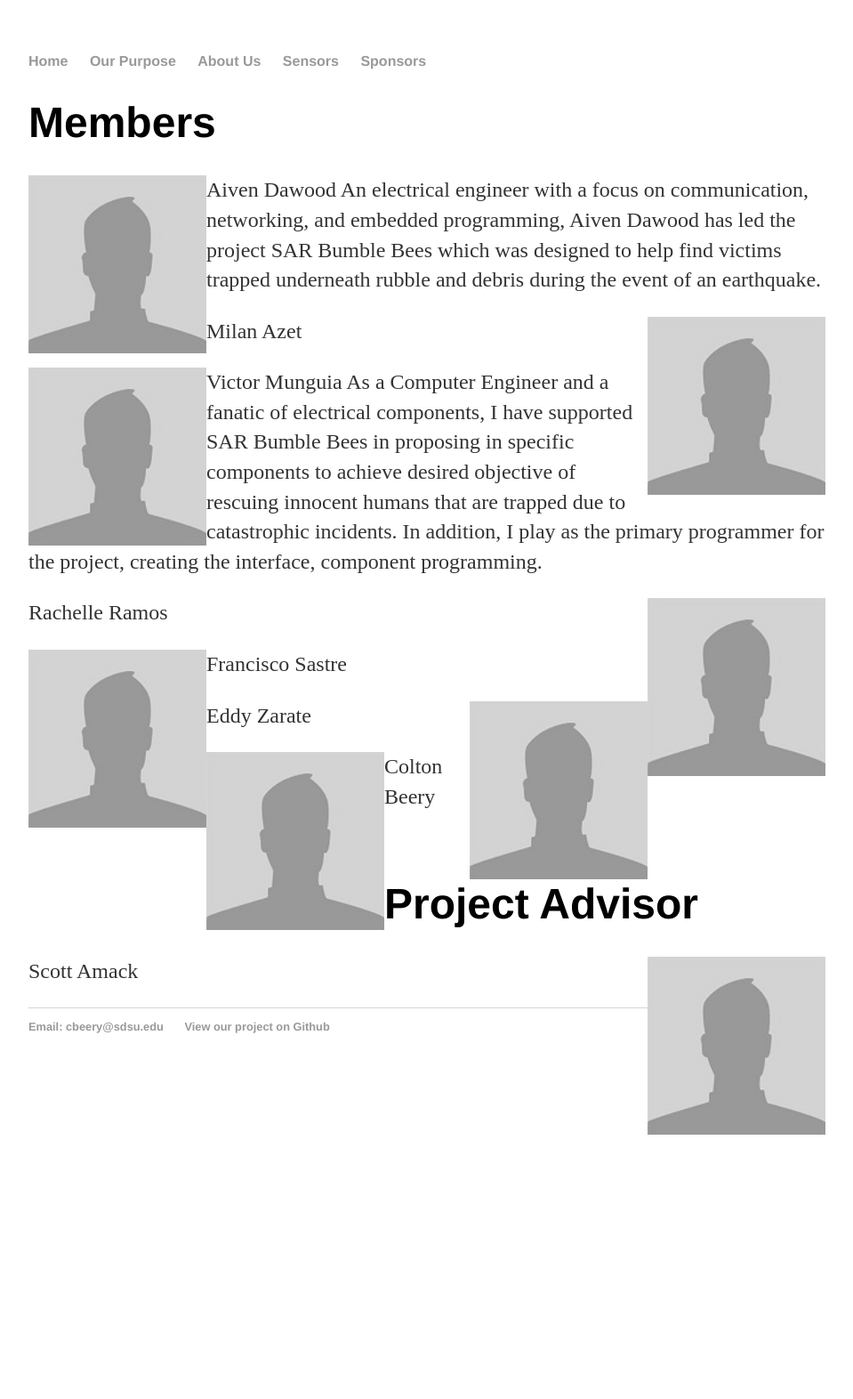
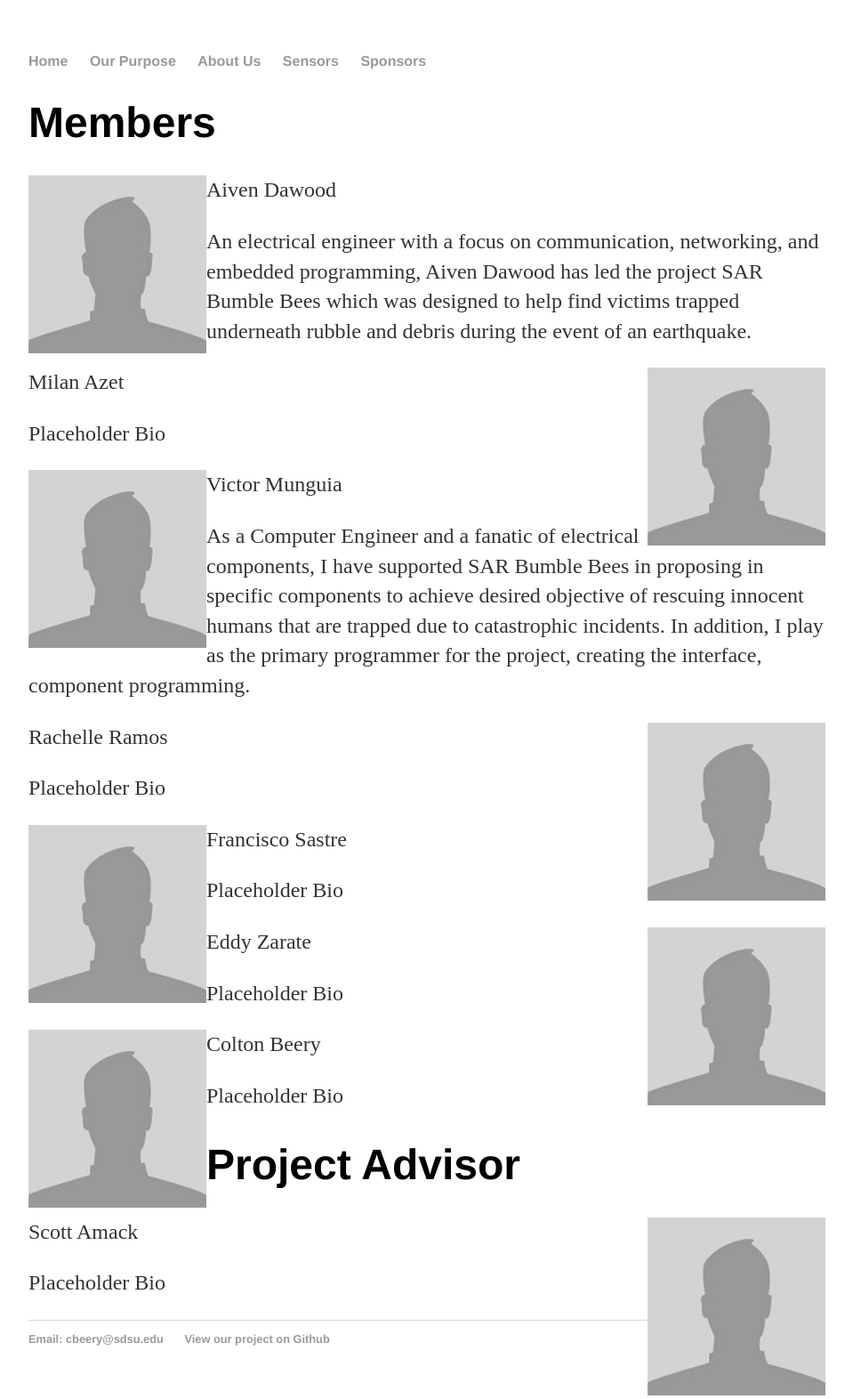
Before and after one commit to ColtonBeery/sarbumblebees, a Jekyll site: the page built from members/index.html, in a window 1280 px wide. Shown: the whole page at 89% size, without its empty margins (160-1119 px from the left). Built offline with Jekyll 4.4.1, drawn with Linux system fonts in a browser that asks for light colours; before the commit the page ends 1275 px from its top, so only the background shows below that.

Commit message:
Added placeholder bios
Added placeholder bios for previewing what they will look like when I finish messing around with the styling.

```diff
--- a/members/index.html
+++ b/members/index.html
@@ -6,32 +6,36 @@
 	<h1>Members</h1>
 
 		<img src="/members/Headshot-Placeholder.jpg" alt="Placeholder Image" style="float:left;width:200px;height:200px;">
-		<p>Aiven Dawood
-			An electrical engineer with a focus on communication, networking, and embedded programming, Aiven Dawood has led the project SAR Bumble Bees which was designed to help find victims trapped underneath rubble and debris during the event of an earthquake.
-		</p>
+		<p>Aiven Dawood</p>
+		<p>An electrical engineer with a focus on communication, networking, and embedded programming, Aiven Dawood has led the project SAR Bumble Bees which was designed to help find victims trapped underneath rubble and debris during the event of an earthquake.	</p>
 
 		<img src="/members/Headshot-Placeholder.jpg" alt="Placeholder Image" style="float:right;width:200px;height:200px;">
 		<p>Milan Azet</p>
+		<p>Placeholder Bio</p>
 
 		<img src="/members/Headshot-Placeholder.jpg" alt="Placeholder Image" style="float:left;width:200px;height:200px;">
-		<p>Victor Munguia
-			As a Computer Engineer and a fanatic of electrical components, I have supported SAR Bumble Bees in proposing in specific components to achieve desired objective of rescuing innocent humans that are trapped due to catastrophic incidents. In addition, I play as the primary programmer for the project, creating the interface, component programming.
-		</p>
+		<p>Victor Munguia</p>
+		<p>As a Computer Engineer and a fanatic of electrical components, I have supported SAR Bumble Bees in proposing in specific components to achieve desired objective of rescuing innocent humans that are trapped due to catastrophic incidents. In addition, I play as the primary programmer for the project, creating the interface, component programming.</p>
 
 		<img src="/members/Headshot-Placeholder.jpg" alt="Placeholder Image" style="float:right;width:200px;height:200px;">
 		<p>Rachelle Ramos</p>
+		<p>Placeholder Bio</p>
 
 		<img src="/members/Headshot-Placeholder.jpg" alt="Placeholder Image" style="float:left;width:200px;height:200px;">
 		<p>Francisco Sastre</p>
+		<p>Placeholder Bio</p>
 
 		<img src="/members/Headshot-Placeholder.jpg" alt="Placeholder Image" style="float:right;width:200px;height:200px;">
 		<p>Eddy Zarate</p>
+		<p>Placeholder Bio</p>
 
 		<img src="/members/Headshot-Placeholder.jpg" alt="Placeholder Image" style="float:left;width:200px;height:200px;">
 		<p>Colton Beery</p>
+		<p>Placeholder Bio</p>
 
 	<h1>Project Advisor</h1>
 		<img src="/members/Headshot-Placeholder.jpg" alt="Placeholder Image" style="float:right;width:200px;height:200px;">
 		<p>Scott Amack</p>
+		<p>Placeholder Bio</p>
 
 </div><!-- /.blurb -->
```
